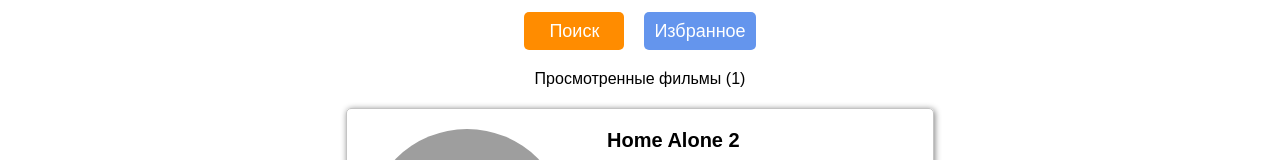
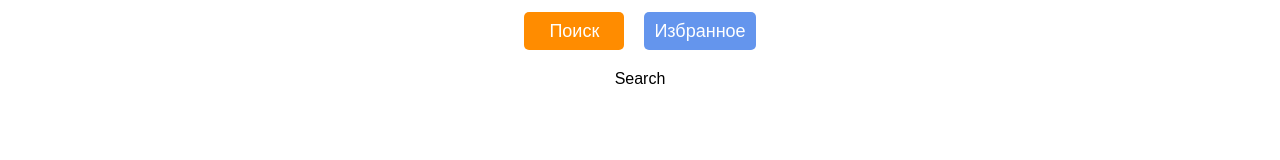
Before and after one commit to Crash2022/Vue-Pinia-Movies, a Vue app: page /movies in a window 1280 px wide. Shown: the part 136-296 px from the top of the page. Built offline with nearby package versions, Linux system fonts and the light colour scheme; grey boxes are pictures that could not be loaded.

Commit message:
add: some styles

```diff
--- a/src/pages/MoviesPage.vue
+++ b/src/pages/MoviesPage.vue
@@ -75,22 +75,26 @@ header {
 
     button {
         &:hover {
-            background-color: cornflowerblue;
+            background-color: darkorange;
         }
     }
 
     .tabs_btn {
         // default styles here
+        background-color: cornflowerblue;
     }
     .btn_active {
-        background-color: cornflowerblue;
+        background-color: darkorange;
     }
 }
 .moviesList_wrapper {
     .moviesList {
+        margin-bottom: 30px;
+
         .moviesList_title {
             text-align: center;
             margin-bottom: 20px;
+            text-decoration: underline;
         }
         > div {
             margin-bottom: 10px;
--- a/src/pinia/moviesStore.ts
+++ b/src/pinia/moviesStore.ts
@@ -20,7 +20,7 @@ export const useMoviesStore = defineStore('moviesStore', {
                 isWatched: true
             }
         ],
-        activeTab: 'movies'
+        activeTab: 'search'
     }),
     getters: {
         watchedMovies(state) {
```
